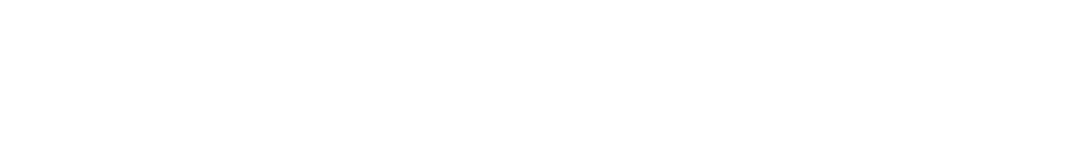
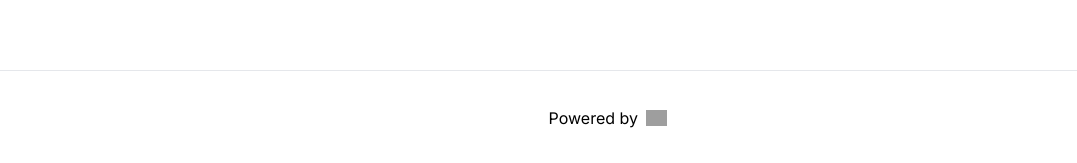
Before and after one commit to Sainath213/aom-services, a Next.js app: page / in a window 1280 px wide. Shown: the part 1587-1750 px from the top of the page, without its empty margins (32-1109 px from the left). Before the commit the page ends 1529 px from the top, so only its background shows below. Built offline with nearby package versions, Linux system fonts and the light colour scheme; grey boxes are pictures that could not be loaded.

Commit message:
add temporary Footer @HomePage

```diff
--- /dev/null
+++ b/app/(shared)/Footer.tsx
@@ -0,0 +1,15 @@
+export default function Footer() {
+  return (
+    <footer className='flex h-24 w-full items-center justify-center border-t'>
+      <a
+        className='flex items-center justify-center'
+        href='https://vercel.com?utm_source=create-next-app&utm_medium=default-template&utm_campaign=create-next-app'
+        target='_blank'
+        rel='noopener noreferrer'
+      >
+        Powered by{' '}
+        <img src='/vercel.svg' alt='Vercel Logo' className='ml-2 h-4' />
+      </a>
+    </footer>
+  );
+}
--- a/app/page.tsx
+++ b/app/page.tsx
@@ -1,4 +1,5 @@
 import Contact from '@/app/(shared)/Contact';
+import Footer from '@/app/(shared)/Footer';
 import Hero from '@/app/(shared)/Hero';
 import Services from '@/app/(shared)/Services';
 
@@ -8,6 +9,7 @@ export default function Home() {
       <Hero />
       <Services />
       <Contact />
+      <Footer />
     </main>
   );
 }
```
